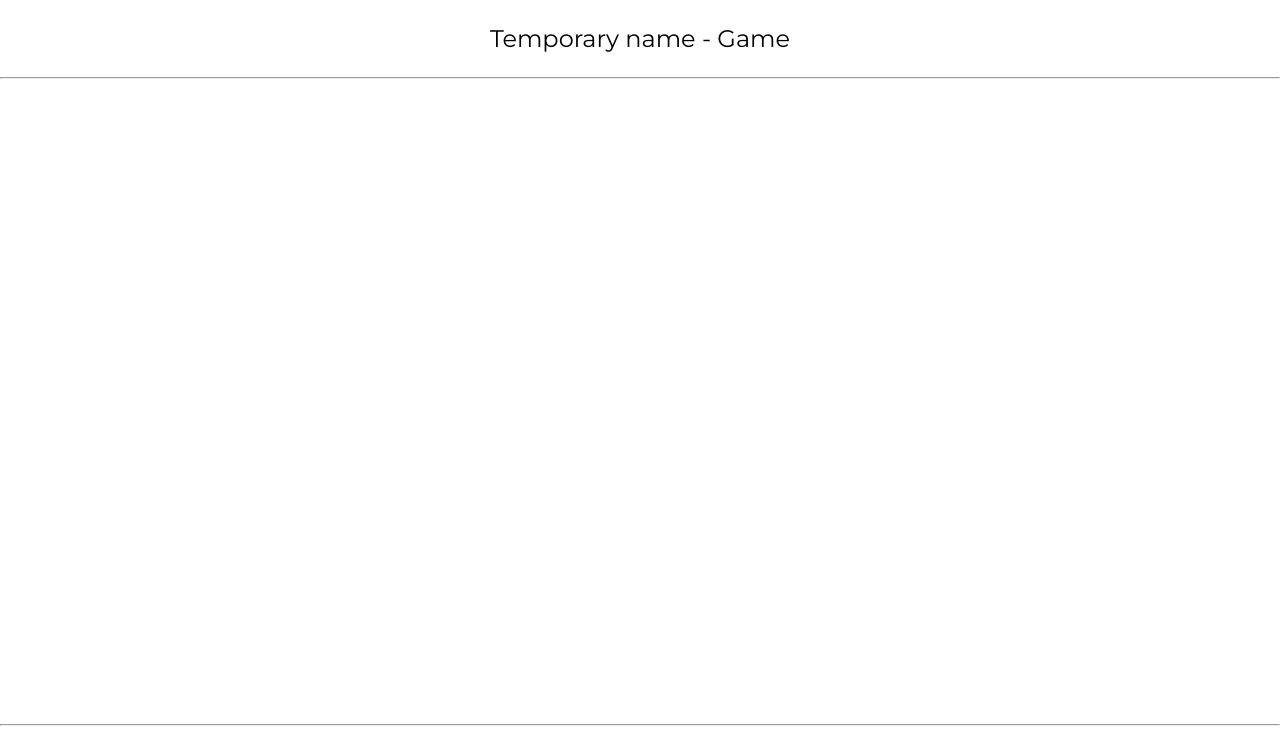
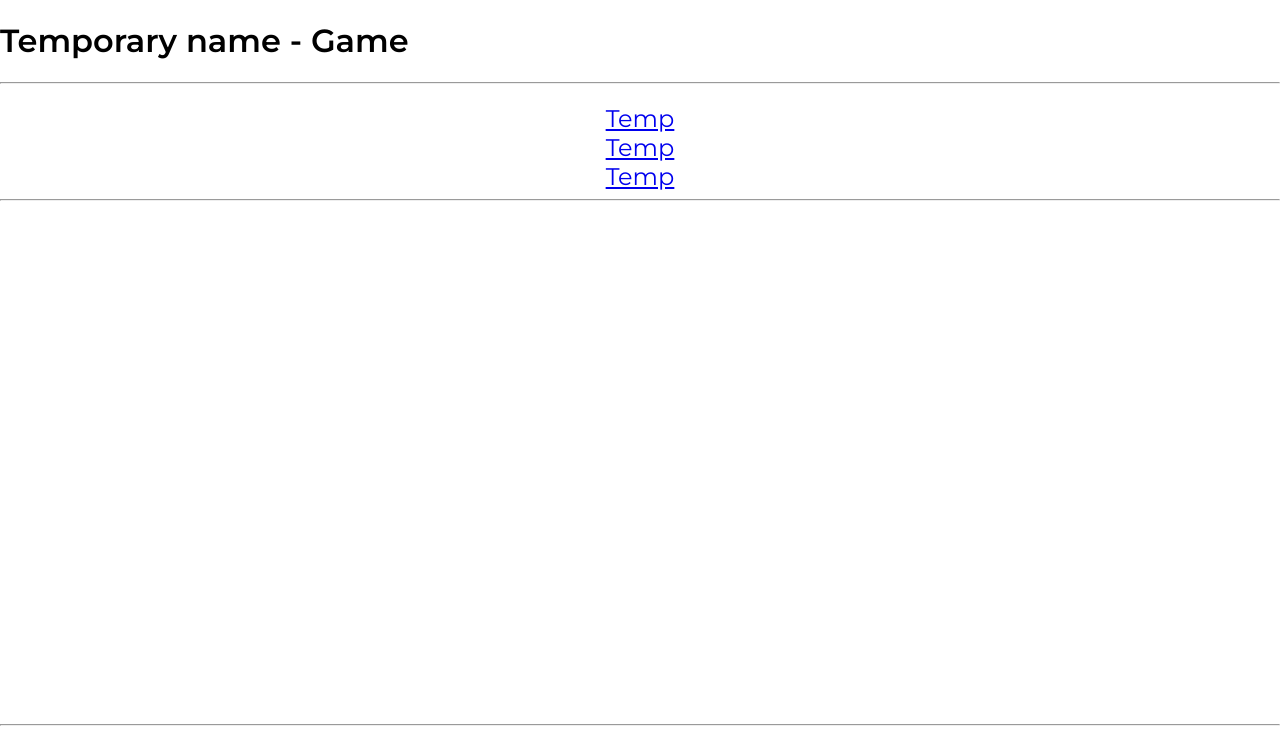
Before and after one commit to h-i-d-d-e-n/Internet-Technologies-Project, a plain HTML site: page client/html/index.html in a window 1280 px wide. Shown: the top 739 px of the page. Drawn offline with Linux system fonts and the light colour scheme.

Commit message:
Added a menu bar and small UI changes
In case we want to use a menu system to multiple pages, we now have it, if not, we'll scrap it

```diff
--- a/client/html/index.html
+++ b/client/html/index.html
@@ -7,16 +7,26 @@
 
     <link rel="stylesheet" href="../css/index.css" />
 
-    <link
-      href="https://fonts.googleapis.com/css2?family=Montserrat&display=swap"
-      rel="stylesheet"
-    />
+    <link href="https://fonts.googleapis.com/css2?family=Montserrat:wght@100;300;400;500;600&display=swap" rel="stylesheet">
   </head>
 
   <body>
-    <div id="menu">
-      <p id="website-name">Temporary name - Game</p>
+    <div id="header">
+      <p id="website-name"> <h1>Temporary name - Game</h1> </p>
+      <hr />
+      <div id="menu">
+        <div class="menu-item">
+          <a href="#">Temp</a>
+        </div>
 
+        <div class="menu-item">
+          <a href="#">Temp</a>
+        </div>
+
+        <div class="menu-item">
+          <a href="#">Temp</a>
+        </div>
+      </div>
       <hr />
     </div>
 
@@ -31,7 +41,7 @@
         href="https://github.com/h-i-d-d-e-n/Internet-Technologies-Project"
         id="github"
       >
-        <img src="../images/github.png" alt="GitHub Logo" id="" />
+        <img src="../images/github.png" alt="GitHub Logo" />
 
         Group Github Repository
       </a>
```
